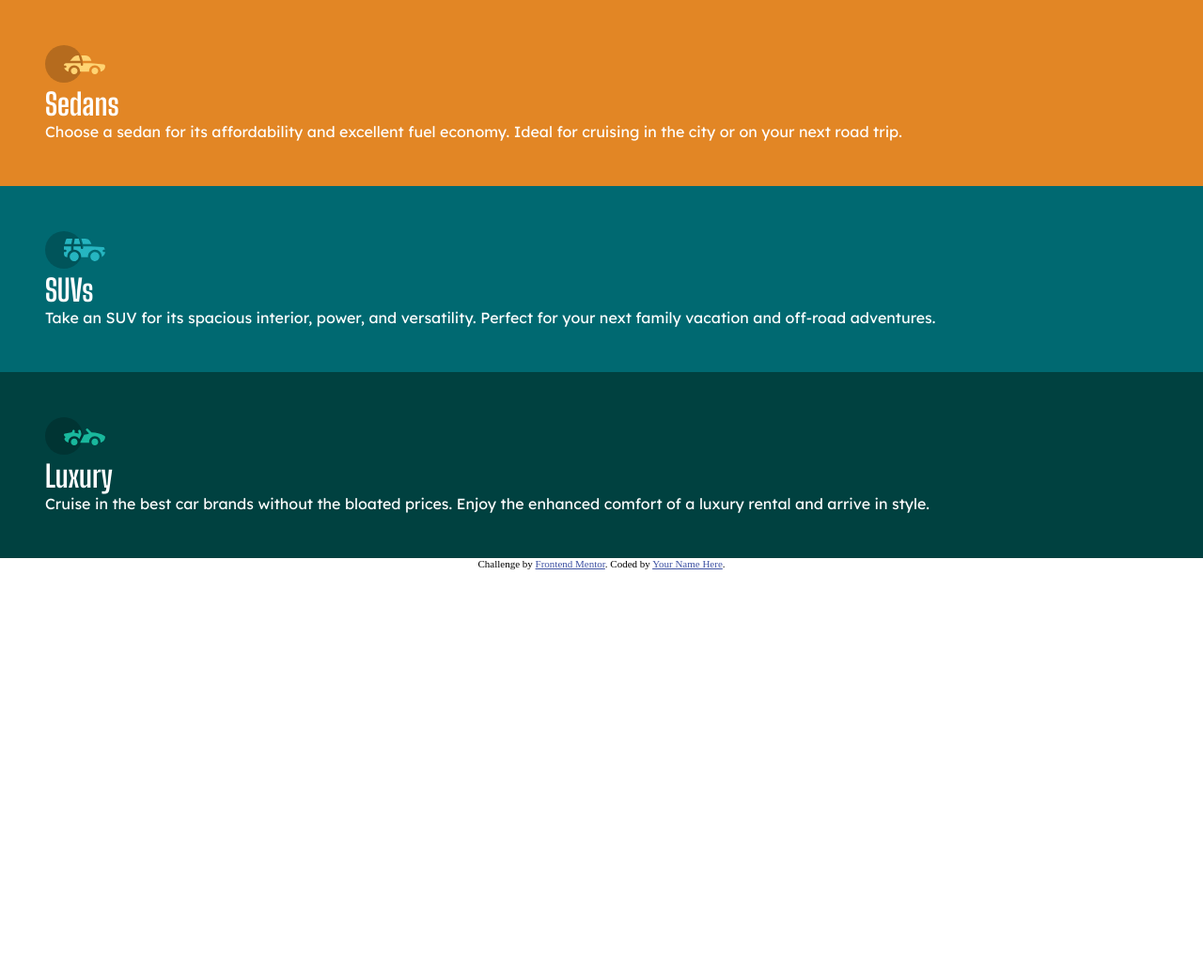
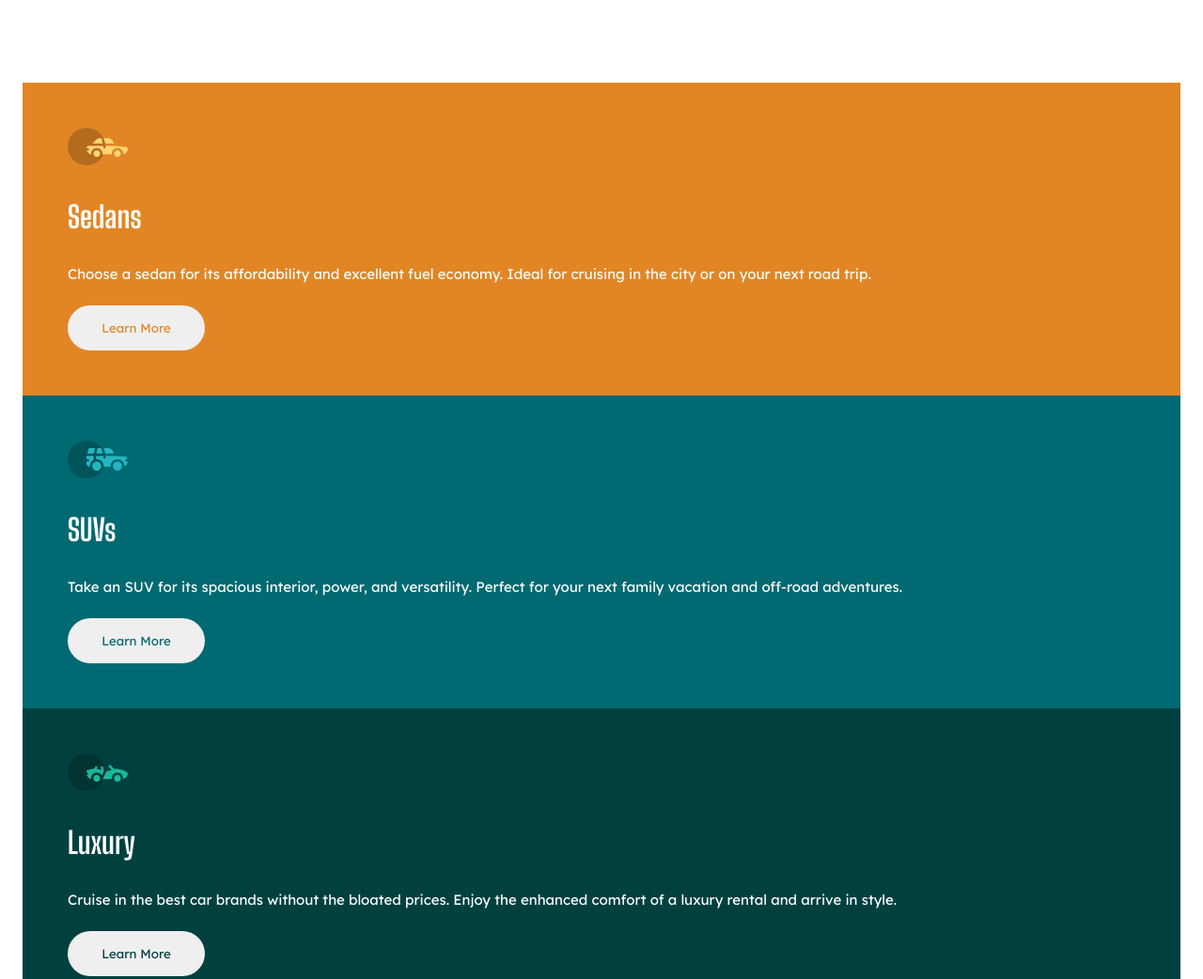
Before and after one commit to rainSaxFrontend-Mentor-Projects/3-column-preview-card, a plain HTML site: page index.html in a window 1280 px wide. Shown: the top 1042 px of the page at 94% size. Before the commit the page ends 800 px from the top, so only its background shows below. Drawn offline with Linux system fonts and the light colour scheme.

Commit message:
add buttons
Added buttons, styling, and hover effects

```diff
--- a/index.html
+++ b/index.html
@@ -27,6 +27,7 @@
       <h1>Sedans</h1>
       <p>Choose a sedan for its affordability and excellent fuel economy. Ideal for cruising in the city
         or on your next road trip.</p>
+      <button class="sedan">Learn More</button>
     </div>
 
     <div class="card suv">
@@ -34,6 +35,7 @@
       <h1>SUVs</h1>
       <p>Take an SUV for its spacious interior, power, and versatility. Perfect for your next family vacation
         and off-road adventures.</p>
+      <button class="suv">Learn More</button>
     </div>
 
     <div class="card luxury">
@@ -41,6 +43,7 @@
       <h1>Luxury</h1>
       <p>Cruise in the best car brands without the bloated prices. Enjoy the enhanced comfort of a luxury
         rental and arrive in style.</p>
+      <button class="luxury">Learn More</button>
     </div>
 
   </main>
--- a/style.css
+++ b/style.css
@@ -32,10 +32,40 @@ h6 {
 h1 {
     font-family: 'Big Shoulders Display', sans-serif;
     font-weight: 700;
+    margin: 2rem 0;
 }
 
 p {
     font-family: 'Lexend Deca', sans-serif;
+    font-weight: 400;
+    font-size: 0.9375rem;
+}
+
+button {
+    font-family: 'Lexend Deca', sans-serif;
+    margin-top: 1.5rem;
+    width: 9.125rem;
+    height: 3rem;
+    border-radius: 1.5625rem;
+    border: 0;
+}
+
+button.sedan {
+    color: var(--sedan-bg);
+}
+
+button.suv {
+    color: var(--suv-bg);
+}
+
+button.luxury {
+    color: var(--luxury-bg);
+}
+
+button:hover {
+    background-color: transparent;
+    color: white;
+    border: 2px solid white;
 }
 
 img {
@@ -44,6 +74,8 @@ img {
 
 main {
     display: grid;
+    margin: 5.5rem 1.5rem;
+    grid-template-rows: 1fr 1fr 1fr;
 }
 
 .card {
@@ -62,6 +94,10 @@ main {
     background-color: var(--luxury-bg);
 }
 
+article {
+    margin-bottom: 2rem;
+}
+
 .attribution {
     font-size: 11px;
     text-align: center;
```
